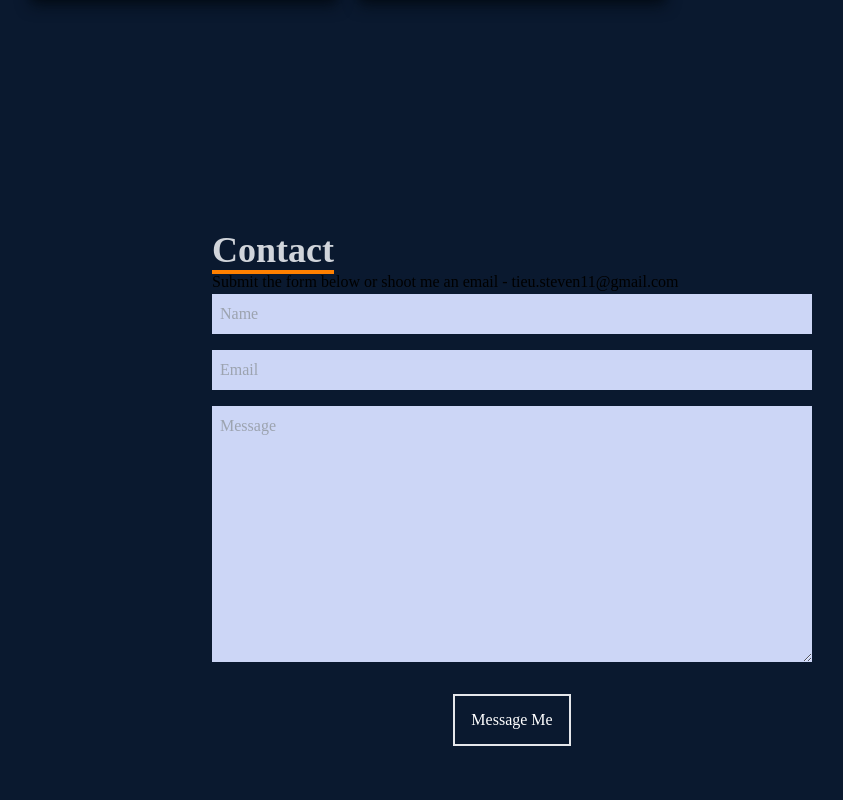
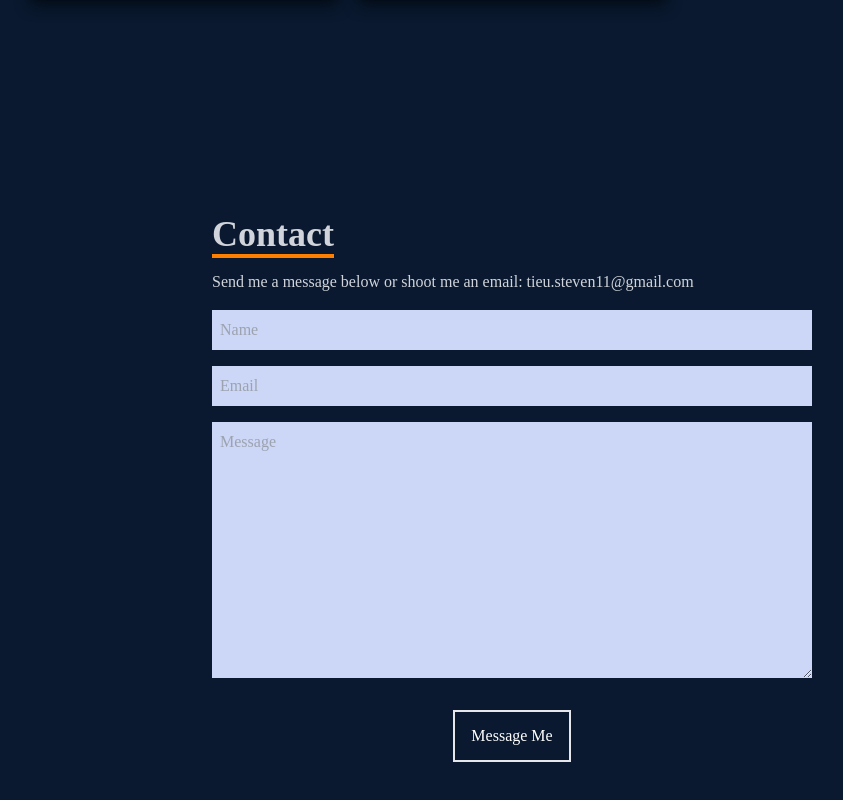
Before and after one commit to t-steven12/st-dev-portfolio, a React (Create React App) app: page / in a window 1280 px wide. Shown: the part 3096-3896 px from the top of the page, without its empty margins (128-971 px from the left). Built offline with nearby package versions, Linux system fonts and the light colour scheme; the HTML template or start-up script is replaced by a standard one.

Commit message:
Updated favicon.ico and browser title; fixed Contact text

```diff
--- a/public/index.html
+++ b/public/index.html
@@ -24,7 +24,7 @@
       work correctly both with client-side routing and a non-root public URL.
       Learn how to configure a non-root public URL by running `npm run build`.
     -->
-    <title>React App</title>
+    <title>Steven Tieu's Portfolio</title>
   </head>
   <body>
     <noscript>You need to enable JavaScript to run this app.</noscript>
--- a/src/components/Contact.jsx
+++ b/src/components/Contact.jsx
@@ -8,7 +8,7 @@ const Contact = () => {
         <form action='https://getform.io/f/3805b5b3-afbe-49cf-a6d9-793c036fdf70' method='POST' className='flex flex-col max-w-[600px] w-full'>
             <div>
                 <p className='text-4xl font-bold inline border-b-4 border-[#ff8000] text-gray-300'>Contact</p>
-                <p>Submit the form below or shoot me an email - tieu.steven11@gmail.com</p>
+                <p className='py-4 text-gray-300'>Send me a message below or shoot me an email: tieu.steven11@gmail.com</p>
             </div>
             <input className='bg-[#ccd6f6] p-2' type='text' placeholder='Name' name='name' />
             <input className='my-4 p-2 bg-[#ccd6f6]' type='email' placeholder='Email' name='email' />
```
Also changed, not shown: 1 other file (tests, documents, lock files or other folders).
